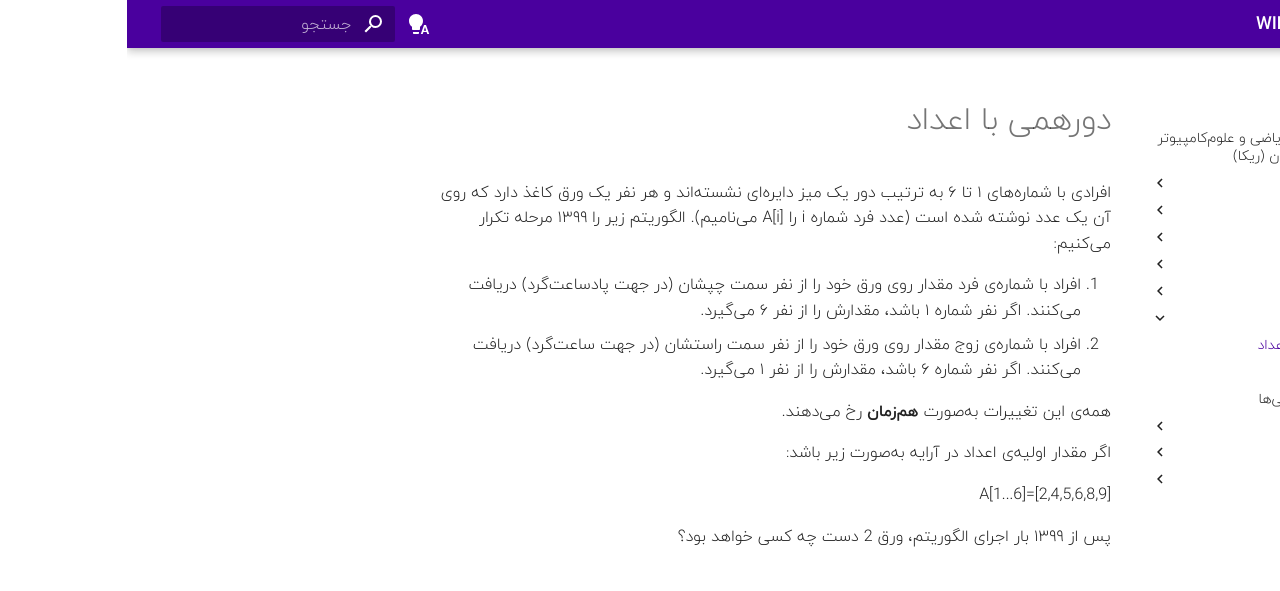
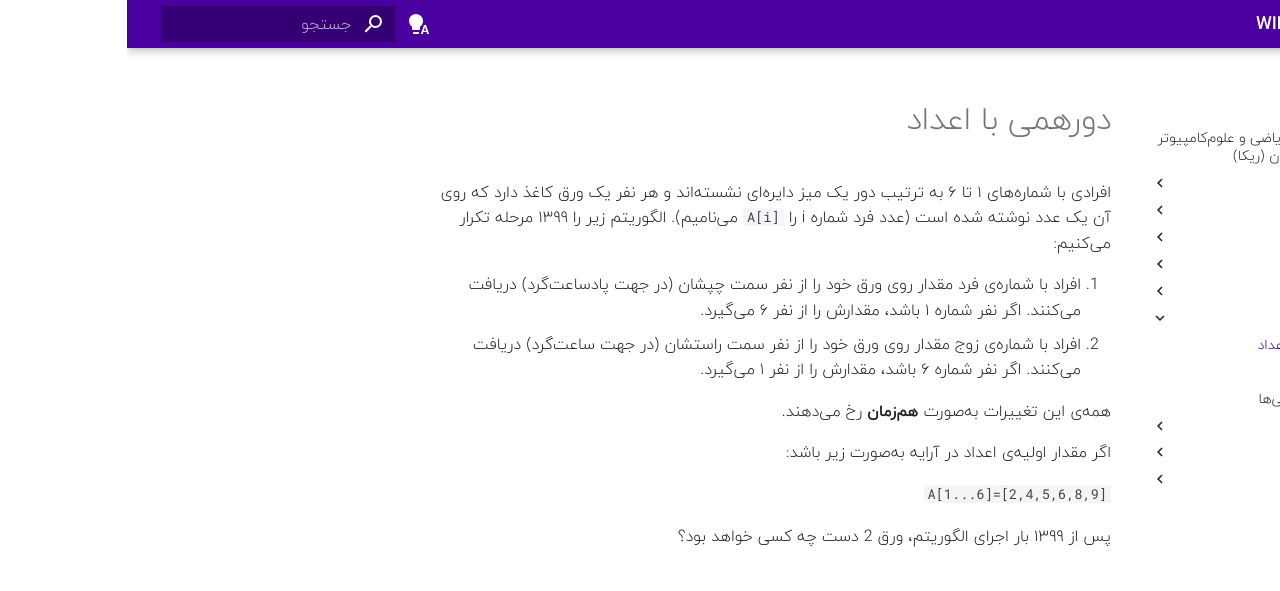
Before and after one commit to Amcsui/wiki, an MkDocs documentation site: the page built from docs/مسابقات/دورهمی با اعداد/index.md, in a window 1280 px wide. Shown: the top 591 px of the page. Built offline with MkDocs 1.6.1 and Material for MkDocs 9.7.7, drawn with Linux system fonts in a browser that asks for light colours.

Commit message:
Update page information

```diff
--- a/docs/مسابقات/دورهمی با اعداد/index.md
+++ b/docs/مسابقات/دورهمی با اعداد/index.md
@@ -1,7 +1,7 @@
 # دورهمی با اعداد
 
 
-افرادی با شماره‌های ۱ تا ۶ به ترتیب دور یک میز دایره‌ای نشسته‌اند و هر نفر یک ورق کاغذ دارد که روی آن یک عدد نوشته شده است (عدد فرد شماره i را A[i] می‌نامیم). الگوریتم زیر را ۱۳۹۹ مرحله تکرار می‌کنیم:
+افرادی با شماره‌های ۱ تا ۶ به ترتیب دور یک میز دایره‌ای نشسته‌اند و هر نفر یک ورق کاغذ دارد که روی آن یک عدد نوشته شده است (عدد فرد شماره i را `A[i]` می‌نامیم). الگوریتم زیر را ۱۳۹۹ مرحله تکرار می‌کنیم:
 
 
 1. افراد با شماره‌ی فرد مقدار روی ورق خود را از نفر سمت چپشان (در جهت پادساعت‌گرد) دریافت می‌کنند. اگر نفر شماره ۱ باشد، مقدارش را از نفر ۶ می‌گیرد.
@@ -11,6 +11,6 @@
 
 اگر مقدار اولیه‌ی اعداد در آرایه به‌صورت زیر باشد:
 
-A[1...6]=[2,4,5,6,8,9]
+`A[1...6]=[2,4,5,6,8,9]`
 
 پس از ۱۳۹۹ بار اجرای الگوریتم، ورق 2 دست چه کسی خواهد بود؟
```
